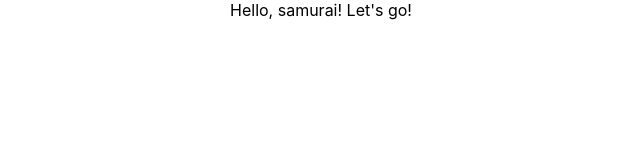
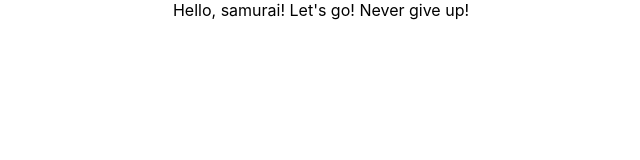
Before and after one commit to Pikadorius/Samurai-way-SN, a React (Create React App) app: page / in a window 1280 px wide. Shown: the top 160 px of the page, without its empty margins (319-959 px from the left). Built offline with nearby package versions, Linux system fonts and the light colour scheme.

Commit message:
Commit-2

```diff
--- a/src/App.tsx
+++ b/src/App.tsx
@@ -4,7 +4,7 @@ import './App.css';
 function App() {
   return (
     <div className="App">
-     Hello, samurai! Let's go!
+     Hello, samurai! Let's go! Never give up!
     </div>
   );
 }
```
Also changed, not shown: 1 other file (tests, documents, lock files or other folders).
